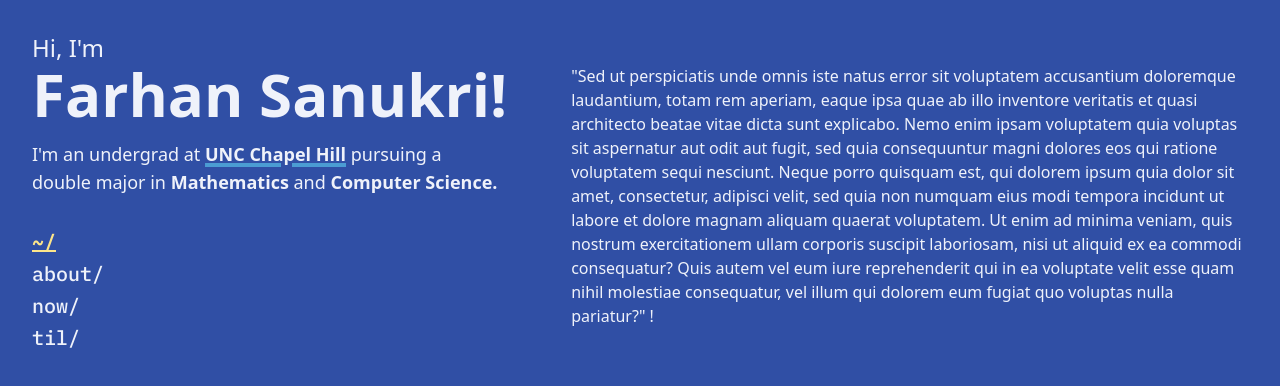
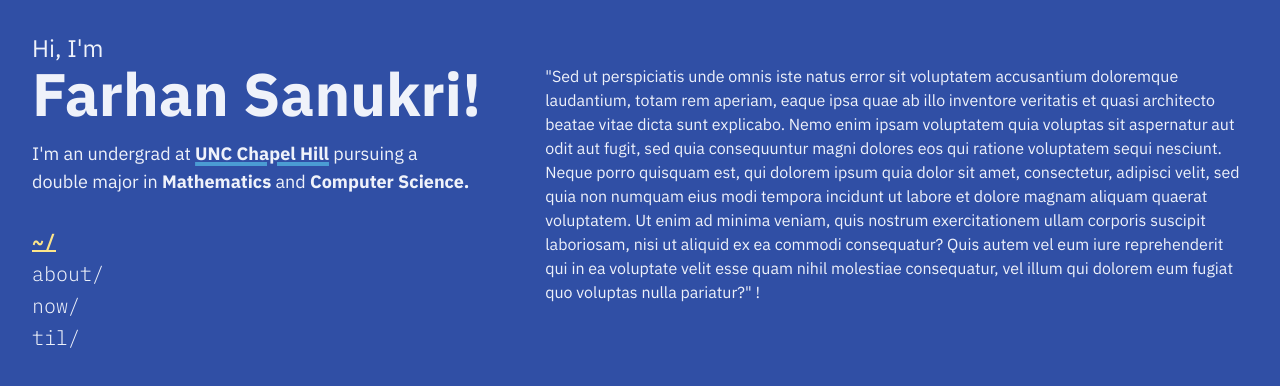
Before and after one commit to sanufar/sanufar.com, a SvelteKit app: page / in a window 1280 px wide. Shown: the top 386 px of the page. Built offline with nearby package versions, Linux system fonts and the light colour scheme.

Commit message:
fix: changed h-screen to min-h-screen; issue with overflow.

```diff
--- a/src/lib/Sidebar.svelte
+++ b/src/lib/Sidebar.svelte
@@ -14,7 +14,7 @@
 <!-- Sidebar -->
 <div class="flex w-full sm:basis-1/4 flex-col p-4 mx-4 my-0 sm:my-4 sm:items-start sm:justify-start">
   <div class="hidden text-2xl sm:block"><p>Hi, I'm</p></div>
-  <div class="text-wrap sm:text-nowrap text-2xl sm:text-4xl md:text-6xl"><b><a href="/">Farhan Sanukri!</a></b></div>
+  <div class="text-wrap font-bold sm:text-nowrap text-2xl sm:text-4xl md:text-6xl"><a href="/">Farhan Sanukri!</a></div>
 
 
   <div class="sm:my-4 sm:space-y-4">
@@ -26,7 +26,7 @@
   <!-- Navbar List -->
   <ul class="flex flex-row gap-x-4 sm:my-4 sm:flex-col sm:space-y-1">
     {#each links as link}
-      <li class="font-mono  text-xl hover:text-amber-200 hover:underline {$page.url.pathname === link.path ? `font-medium text-amber-200 underline decoration-2 font-semibold` : `font-medium`}">
+      <li class="font-mono text-xl hover:text-amber-200 hover:underline {$page.url.pathname === link.path ? `font-semibold text-amber-200 underline decoration-2` : `font-light`}">
         <a href="{link.path}">{link.name}/</a>
       </li>
     {/each}
--- a/src/routes/+layout.svelte
+++ b/src/routes/+layout.svelte
@@ -5,7 +5,7 @@
 </script>
 
 
-<div class="flex h-screen flex-col sm:flex-row bg-[#304FA5] text-[#EFF2FA]">
+<div class="font-ibm flex min-h-screen overflow-auto flex-col sm:flex-row bg-[#304FA5] text-[#EFF2FA]">
 	  <Sidebar />
 
 	<div class="mx-4 p-4 sm:pt-16">
```
